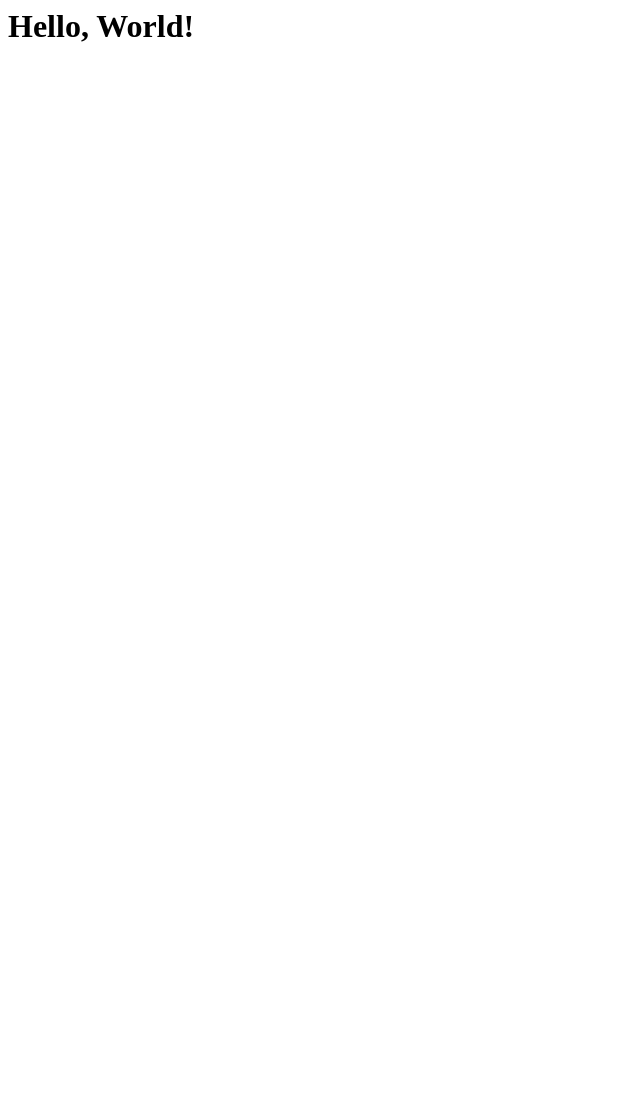
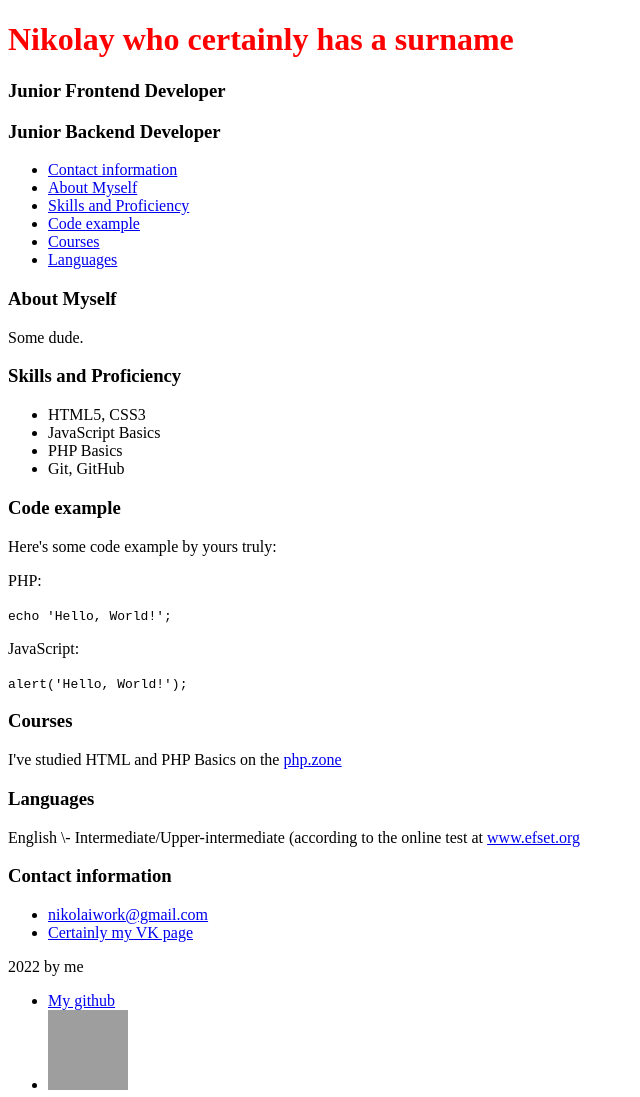
Before and after one commit to GitRyb/rsschool-cv, a plain HTML site: page index.html in a window 1280 px wide. Shown: the whole page, without its empty margins (0-640 px from the left). Before the commit the page ends 800 px from the top, so only its background shows below. Drawn offline with Linux system fonts and the light colour scheme; grey boxes are pictures that could not be loaded.

Commit message:
feat: add information about myself

```diff
--- a/index.html
+++ b/index.html
@@ -1 +1,79 @@
-<h1>Hello, World!</h1>
+<!DOCTYPE html>
+<html lang="en">
+<head>
+    <meta charset="UTF-8">
+    <meta http-equiv="X-UA-Compatible" content="IE=edge">
+    <meta name="viewport" content="width=device-width, initial-scale=1.0">
+    <title>Nikolay CV</title>
+    <link rel="stylesheet" href="style.css">
+</head>
+<body>
+    <header>
+        <h1>Nikolay who certainly has a surname</h1>
+        <h3>Junior Frontend Developer</h3>
+        <h3>Junior Backend Developer</h3>
+        <nav>
+            <ul>
+                <li><a href=#c_i>Contact information</a></li>
+                <li><a href=#a_m>About Myself</a></li>
+                <li><a href=#s_a_p>Skills and Proficiency</a></li>
+                <li><a href=#c_e>Code example</a></li>
+                <li><a href=#c>Courses</a></li>
+                <li><a href=#l>Languages</a></li>
+            </ul>
+        </nav>
+    </header>
+    <main>
+        <section class="about">
+            <h3 id="a_m">About Myself</h3>
+            <p>Some dude.</p>
+        </section>
+        <section class="skills">
+            <h3 id="s_a_p">Skills and Proficiency</h3>
+            <ul>
+                <li>HTML5, CSS3</li>
+                <li>JavaScript Basics</li>
+                <li>PHP Basics</li>
+                <li>Git, GitHub</li>
+            </ul>
+        </section>
+        <section class="code">
+            <h3 id='c_e'>Code example</h3>
+            <p>Here's some code example by yours truly:</p>
+            <p>PHP:</p>
+            <code>
+                echo 'Hello, World!';
+            </code>
+            <p>JavaScript:</p>
+            <code>
+                alert('Hello, World!');
+            </code>
+        </section>
+        <section class="course">
+            <h3 id="c">Courses</h3>
+            <p>I've studied HTML and PHP Basics on the <a href="https://php.zone/">php.zone</a></p>
+
+
+        </section>
+        <section class="language">
+            <h3 id="l">Languages</h3>
+            <p>English \- Intermediate/Upper-intermediate (according to the online test at <a href="https://www.efset.org/quick-check">www.efset.org</a></p>
+        </section>
+        <section class="contact_info">
+            <h3 id='c_i'>Contact information</h3>
+            <ul>
+                <li><a href="mailto:nikolaiwork@gmail.com">nikolaiwork@gmail.com</a></li>
+                <li><a href="https://vk.com/id38432397">Certainly my VK page</a></li>
+            </ul>
+        </section>
+    </main>
+    <footer>
+        <p>2022 by me</p>
+        <ul class="contact-links">
+            <li><a href="https://github.com/GitRyb">My github</a></li>
+            <li><a href="https://rs.school/js/"><img src="https://rs.school/images/rs_school_js.svg" style="height:80px; width: 80px"></a></li>
+        </ul>
+    </footer>
+
+</body>
+</html>
```
